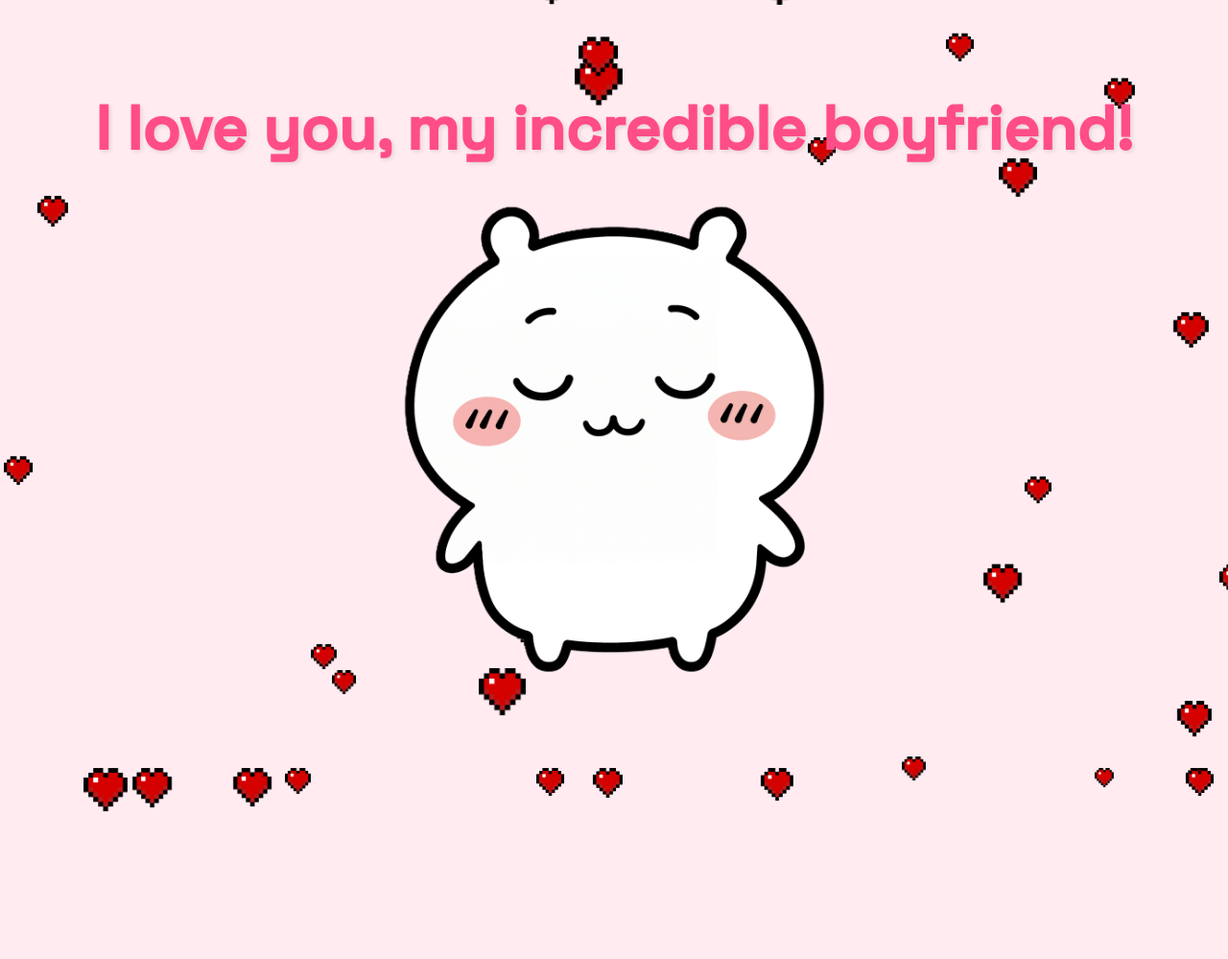
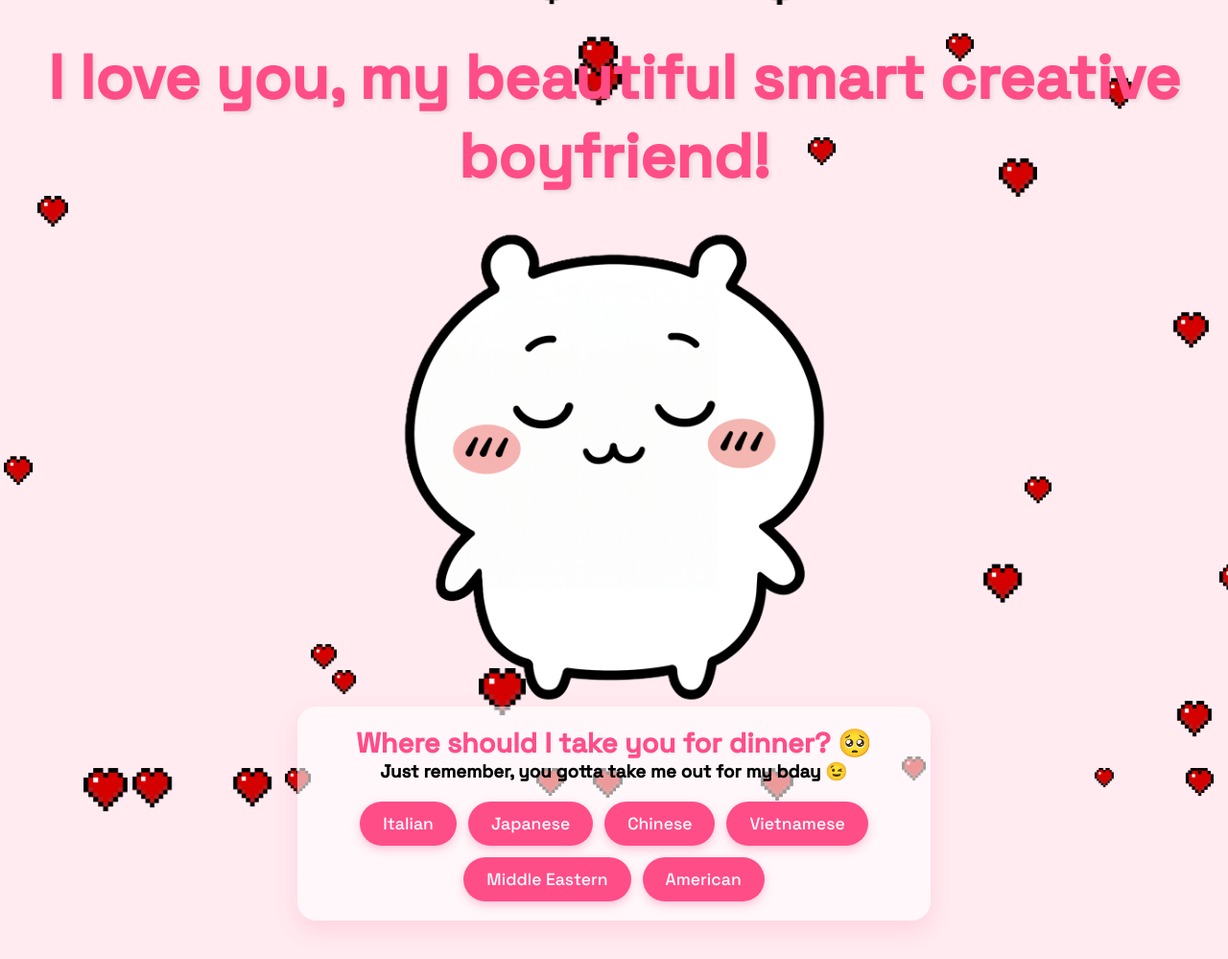
Before and after one commit to ldemello5/website-v2, a plain HTML site: page graydon.html in a window 1280 px wide. Shown: the whole page at 96% size. Before the commit the page ends 800 px from the top, so only its background shows below. Drawn offline with Linux system fonts and the light colour scheme.

Commit message:
g_christmas_2026

```diff
--- a/graydon.html
+++ b/graydon.html
@@ -13,10 +13,10 @@
 </head>
 <body class="graydon-body">
 
-    <h1 class="graydon-title">I love you, my incredible boyfriend!</h1>
+    <h1 class="graydon-title">I love you, my beautiful smart creative boyfriend!</h1>
 
     <img src="assets/pictures/chiikawa_eyes_closed.png" alt="Chiikawa" class="chiikawa-img">
-<!--
+
 
     <form name="date-decision" data-netlify="true" hidden>
         <input type="text" name="dinner" />
@@ -27,7 +27,8 @@
     <div class="date-planner" id="planner-container">
 
         <div id="q1-dinner" class="planner-step">
-            <h2>Where should I take you for dinner? 🥺</h2>
+            <h2 style="margin-bottom:0px">Where should I take you for dinner? 🥺</h2>
+            <h3 style="margin-bottom: 20px">Just remember, you gotta take me out for my bday 😉</h3>
             <div class="date-options">
                 <button class="date-btn dinner-btn" data-choice="Italian">Italian</button>
                 <button class="date-btn dinner-btn" data-choice="Japanese">Japanese</button>
@@ -61,7 +62,7 @@
             <h2 id="confirmation-text">Yay! I can't wait! 🥰</h2>
         </div>
 
-    </div> -->
+    </div>
 
     <script src="app.js"></script>
 </body>
```
